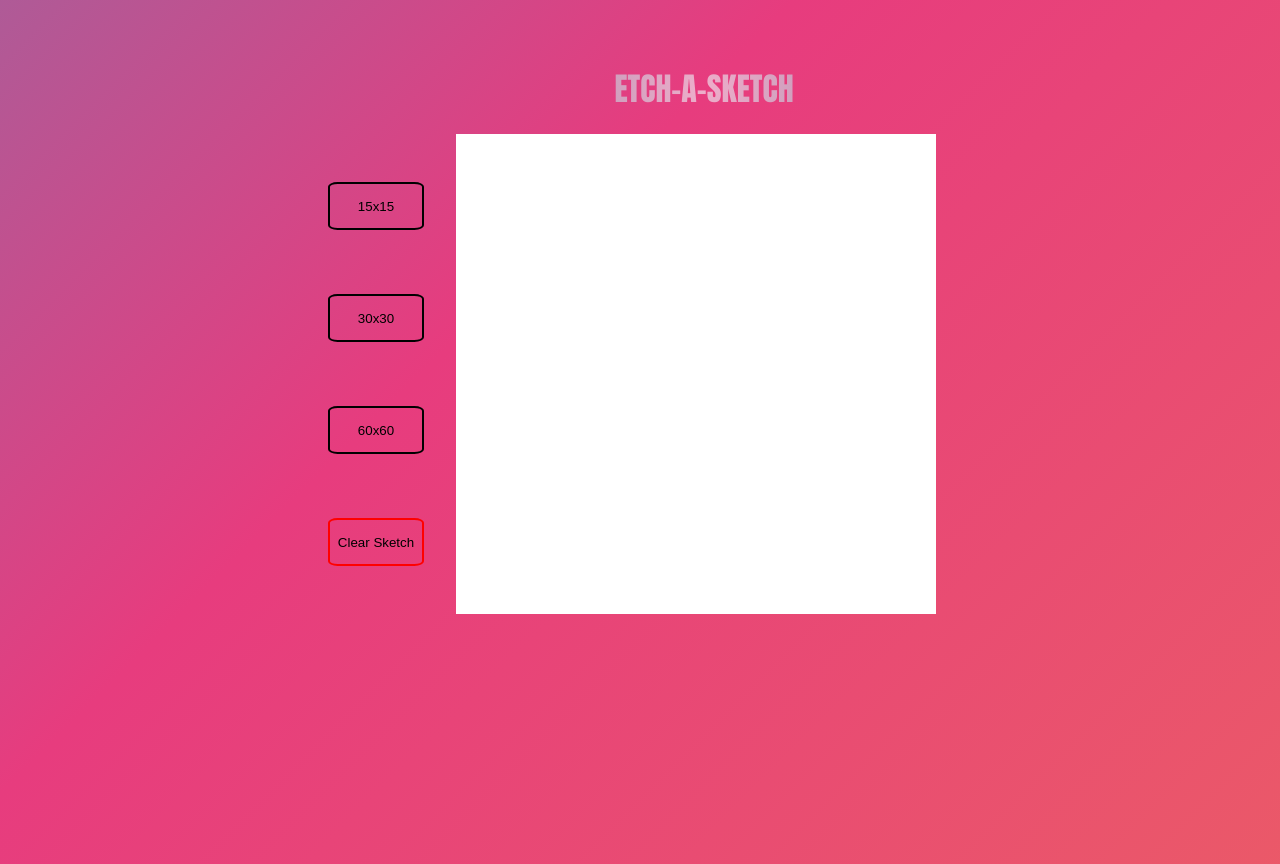
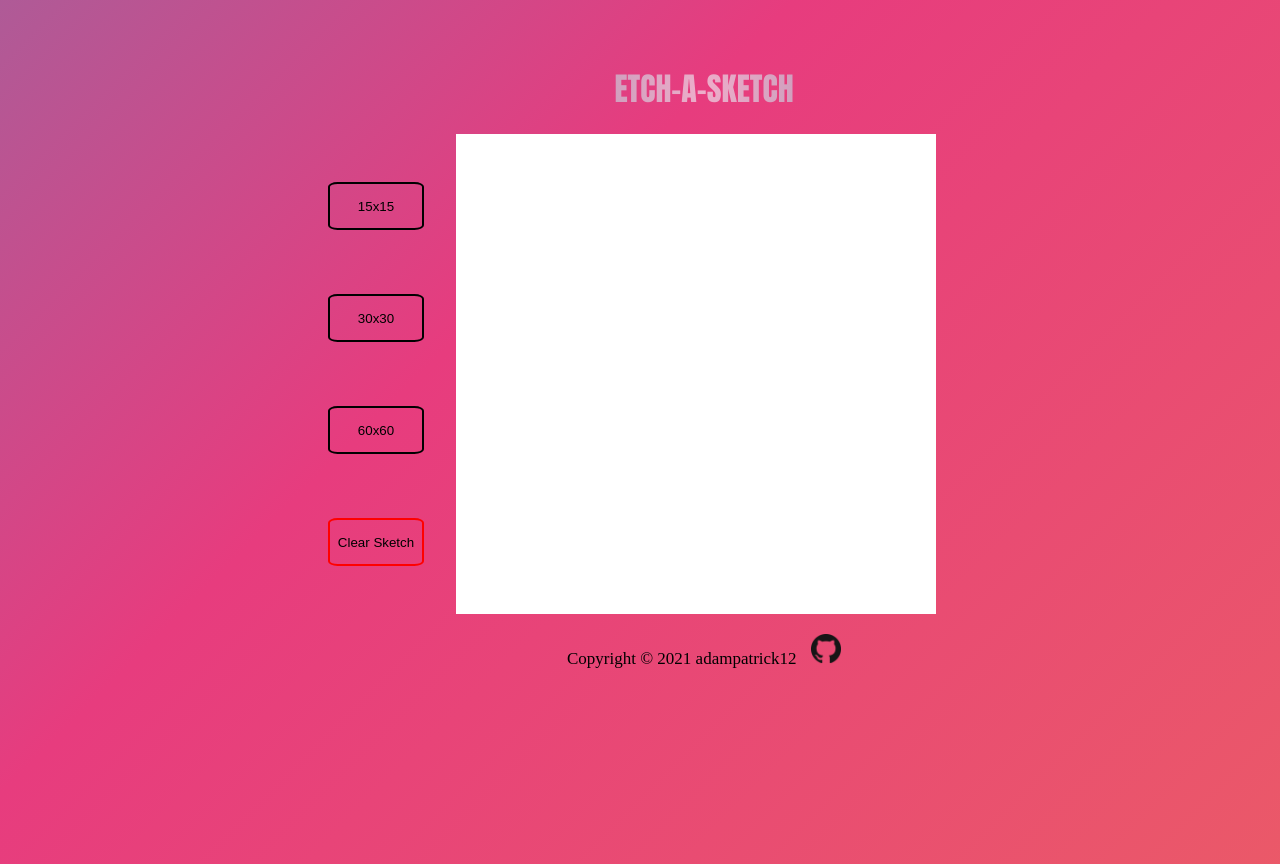
Before and after one commit to adamPatrick12/Etch-A-Sketch, a plain HTML site: page index.html in a window 1280 px wide. Drawn offline with Linux system fonts and the light colour scheme.

Commit message:
added copyright

```diff
--- a/index.html
+++ b/index.html
@@ -24,6 +24,10 @@
         </div>
     </div>
 
+    <div class="copyRight">
+        <p>Copyright © 2021 adampatrick12</p>    <a href="https://github.com/adampatrick12"><img src="image/GitHub-Mark-64px.png" alt="Github Logo"></a>
+
+    </div>
 
 </body>
 </html>
--- a/styles.css
+++ b/styles.css
@@ -31,7 +31,24 @@ h1{
     -webkit-text-fill-color: transparent;
 }
 
+.copyRight{
+    margin-top: 15px;
+    text-align: center;
+}
 
+p{
+    margin-top: 20px;
+    padding-left: 7rem;
+    font-weight: 500;
+    font-size: 17px;
+    display: inline-block;
+}
+
+img{
+    padding-left: 10px;
+    width: 1.9rem;
+   height: 1.9rem;
+}
 
 .container{
     display: flex;
```
Also changed, not shown: image/GitHub-Mark-64px.png (added).
